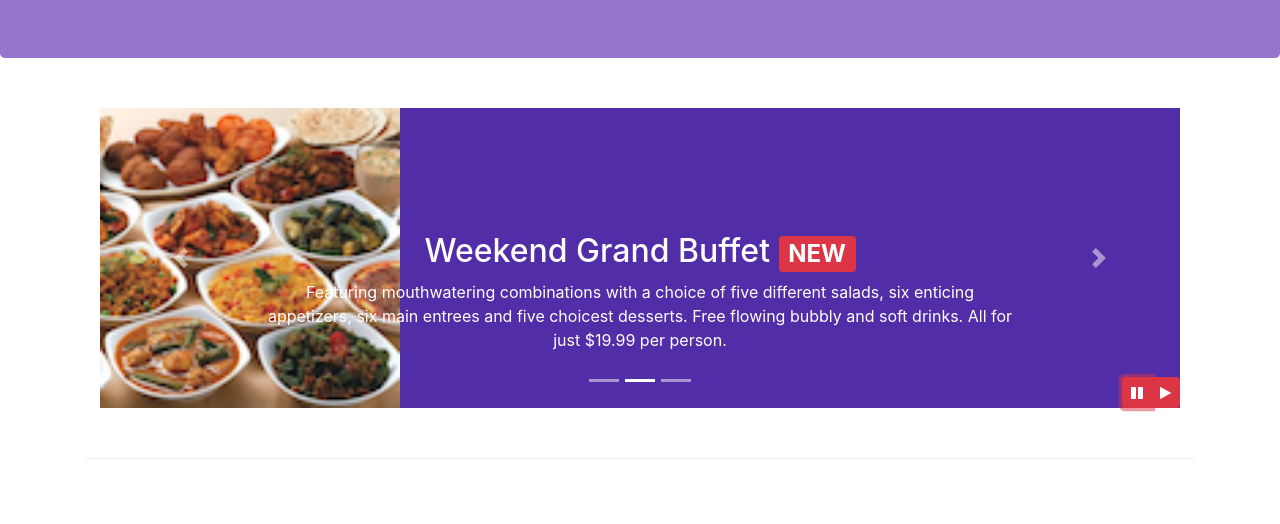
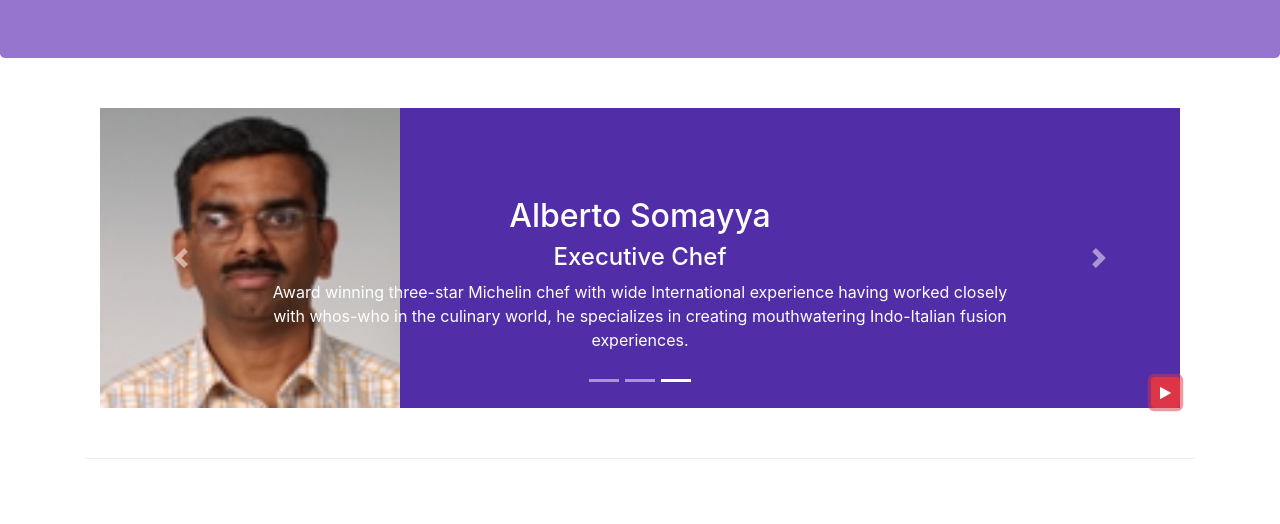
Before and after one commit to ndoumbeJaures/Coursera, a website: page index.html in a window 1280 px wide. Both pictures are taken after a click on the button 1137 px from the left and 668 px from the top of the page. Shown: the part 276-800 px from the top of the page. Drawn offline with nearby package versions, Linux system fonts and the light colour scheme.

Commit message:
More Bootstrap JQuery

```diff
--- a/index.html
+++ b/index.html
@@ -155,7 +155,7 @@
 
         <div class="row row-content"> <!-- Carousel-->
            <div class="col">
-				<div id="mycarousel" class="carousel slide carousel-fade" data-ride="carousel">
+				<div id="mycarousel" class="carousel slide carousel-fade" data-ride="carousel"  data-interval="1000">
 
                     <div class="carousel-inner" role="listbox">
                         <div class="carousel-item active">
@@ -209,7 +209,8 @@
                     <a class="carousel-control-next" href="#mycarousel" role="button" data-slide="next">
                         <span class="carousel-control-next-icon"></span>
                     </a>
-					<div class="btn-group" id="carouselButton">
+					<!--
+					<div class="btn-group" id="carouselButton1">
 						<button class="btn btn-danger btn-sm" id="carousel-pause">
 							<span class="fa fa-pause"></span>
 						</button>
@@ -217,6 +218,10 @@
 							<span class="fa fa-play"></span>
 						</button>
 					</div>
+					-->
+					<button class="btn btn-danger btn-sm" id="carouselButton">
+                        <span id="carousel-button-icon" class="fa fa-pause"></span>
+                    </button>
 
 				</div>
             </div>
@@ -375,16 +380,37 @@
         $(document).ready(function(){
 			// $('[data-toggle="tooltip"]').tooltip(); // permet d'activer la mise en forme info bulle
 			//
-			$("#mycarousel").carousel( { interval: 100 } );
-				alert("lkdfjqsjmljflsqjl");
+			$("#mycarousel").carousel( { interval: 2000 } );
+/*
             $("#carousel-pause").click(function(){
                 $("#mycarousel").carousel('pause');
             });
             $("#carousel-play").click(function(){
                 $("#mycarousel").carousel('cycle');
             });
-
-        });
+					alert("cONTENU "+ $("#mycarousel").html());
+*/
+		   $("#carouselButton").click(function(){
+				if ($("#carouselButton").children("span").hasClass('fa-pause')) {
+					$("#mycarousel").carousel('pause');
+					$("#carouselButton").children("span").removeClass('fa-pause');
+					$("#carouselButton").children("span").addClass('fa-play');
+				}
+				else if ($("#carouselButton").children("span").hasClass('fa-play')){
+					$("#mycarousel").carousel('cycle');
+					$("#carouselButton").children("span").removeClass('fa-play');
+					$("#carouselButton").children("span").addClass('fa-pause');
+					// interval is in milliseconds. 1000 = 1 second -> so 1000 * 10 = 10 seconds
+					/*
+					$('#mycarousel').removeAttr("data-interval");
+					//$('#mycarousel').attr("data-interval", "3000");
+					$('#mycarousel').carousel({
+					  interval: 1000 * 3
+					});
+					*/
+				}
+			});
+		});
     </script>
 
 </body>
```
